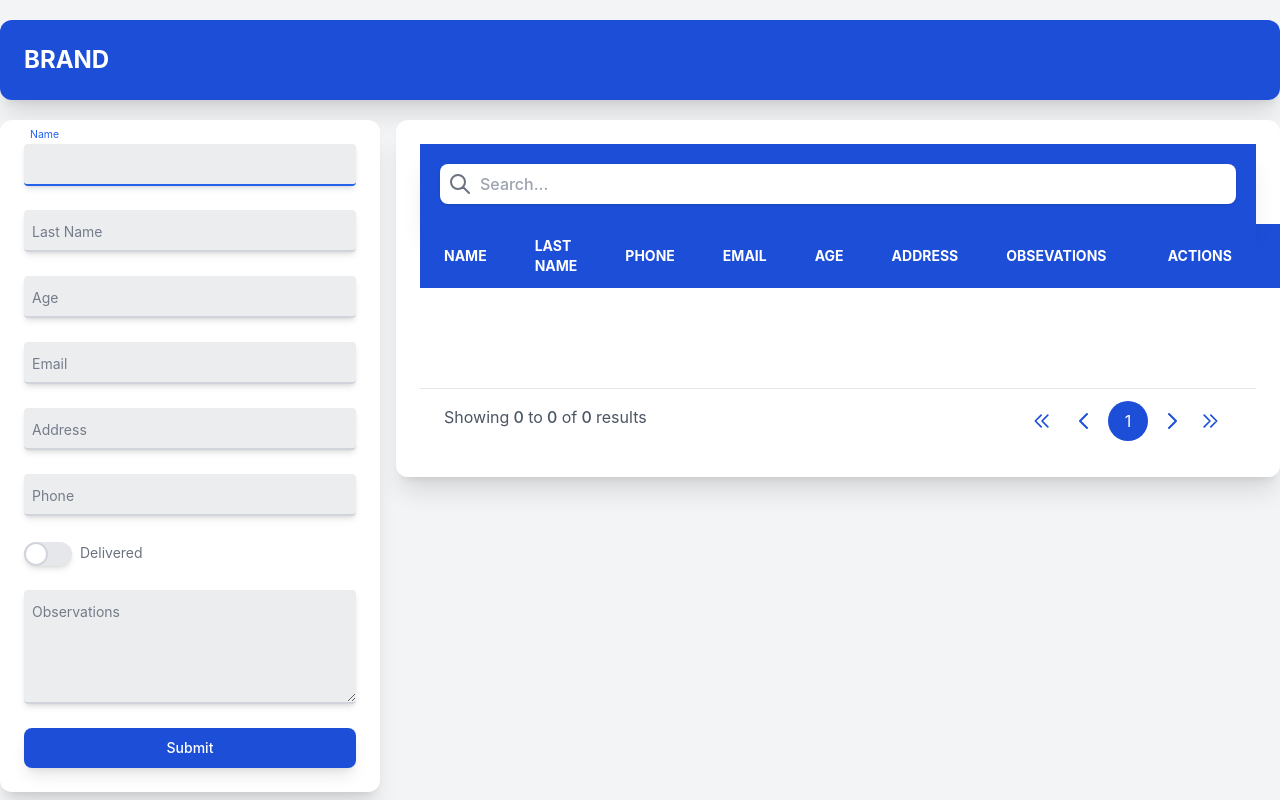
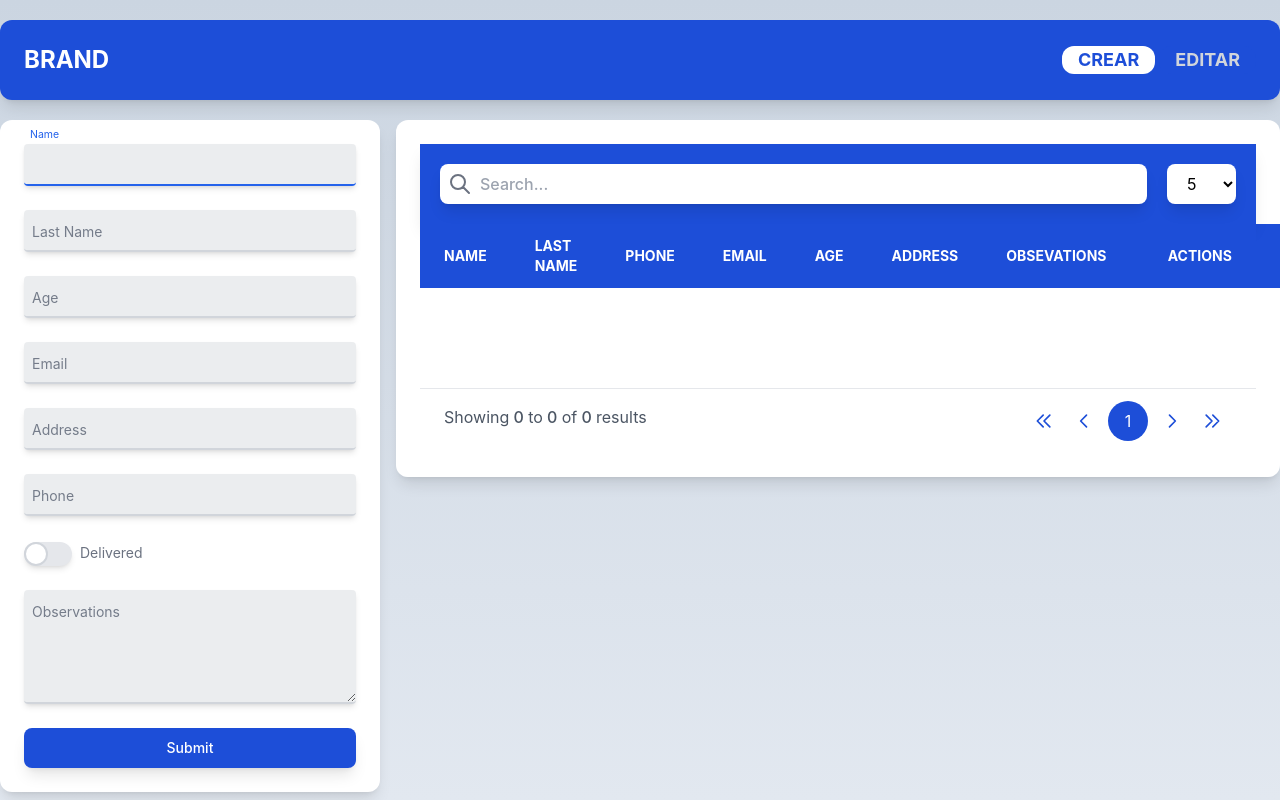
Before and after one commit to CesarAOrtiz/formulario-registro-comidas, a React (Create React App) app: page / in a window 1280 px wide. Built offline with nearby package versions, Linux system fonts and the light colour scheme.

Commit message:
bg cambiado a slate y agregado el select de cantidas de filas por página

```diff
--- a/src/App.js
+++ b/src/App.js
@@ -7,10 +7,11 @@ import Table from "./components/Table";
 function App() {
   return (
     <RecordsProvider>
-      <main className="min-h-screen w-full bg-gray-100 flex flex-col items-center">
-        <Card className="bg-blue-700 text-white text-lg font-bold uppercase shadow-xl rounded-xl w-full container my-5">
-          <Header className="shadow-xl" />
+      <main className="min-h-screen w-full bg-gray-100 flex flex-col items-center bg-gradient-to-b from-slate-300 to-slate-200">
+        <Card className="bg-blue-700 text-white text-lg font-bold uppercase shadow-lg rounded-xl w-full container my-5">
+          <Header />
         </Card>
+
         <section className="flex justify-evenly container">
           <Card className="bg-white min-w-[250px] w-[90%] max-w-[380px] h-full max-h-[770px] mr-4">
             <Form />
--- a/src/components/Card/Card.jsx
+++ b/src/components/Card/Card.jsx
@@ -1,8 +1,6 @@
-import React from "react";
-
 export default function Card({ children, className, ...props }) {
   return (
-    <div className={`p-6 shadow-xl rounded-xl ${className}`} {...props}>
+    <div className={`p-6 shadow-lg rounded-xl ${className}`} {...props}>
       {children}
     </div>
   );
--- a/src/components/Form/Input.jsx
+++ b/src/components/Form/Input.jsx
@@ -1,5 +1,3 @@
-import React from "react";
-
 export default function Input({
   error,
   helperText,
--- a/src/components/Form/Textarea.jsx
+++ b/src/components/Form/Textarea.jsx
@@ -1,5 +1,3 @@
-import React from "react";
-
 export default function Textarea({
   label,
   className,
--- a/src/components/Header/Header.jsx
+++ b/src/components/Header/Header.jsx
@@ -1,11 +1,22 @@
 export default function Header({ className, ...props }) {
   return (
     <header {...props}>
-      <div className="flex items-center justify-between">
-        <a href="/" className="text-2xl font-bold text-white">
+      <nav className="w-full flex items-center justify-between">
+        <a href="/" className="block text-2xl font-bold text-white">
           <span>Brand</span>
         </a>
-      </div>
+
+        <div className="w-full">
+          <ul className="flex flex-grow justify-end items-center space-x-1">
+            <li className="bg-white text-blue-700 hover:text-blue-600 px-4 rounded-xl cursor-pointer">
+              Crear
+            </li>
+            <li className="bg-blue-700 text-gray-300 hover:text-white px-4 rounded-xl cursor-pointer">
+              Editar
+            </li>
+          </ul>
+        </div>
+      </nav>
     </header>
   );
 }
--- a/src/components/Table/Table.jsx
+++ b/src/components/Table/Table.jsx
@@ -1,6 +1,6 @@
-import Footer from "./Footer";
+import TablePagination from "./TablePagination";
+import Search from "./Search";
 import Switch from "../Form/Switch";
-import Search from "../Header/Search";
 import Delete from "../../icons/Delete";
 import Edit from "../../icons/Edit";
 import See from "../../icons/See";
@@ -9,6 +9,7 @@ import { useRecords } from "../../contexts/RecordsContext";
 import usePagination from "../../hooks/usePagination";
 
 import swal from "sweetalert2";
+import { useState } from "react";
 
 const headers = [
   "Name",
@@ -22,8 +23,9 @@ const headers = [
 ];
 
 export default function Table({ className, ...props }) {
+  const [pageSize, setPageSize] = useState(5);
   const { filteredRecords: records, dispatcher, setFilterValue } = useRecords();
-  const { page, ...pagination } = usePagination(records, 5);
+  const { page, ...pagination } = usePagination(records, pageSize);
 
   const handleDelete = async (id) => {
     const { isConfirmed } = await swal.fire({
@@ -48,8 +50,27 @@ export default function Table({ className, ...props }) {
 
   return (
     <>
-      <div className="bg-blue-700 shadow-xl p-5 sticky top-0 left-0 z-10">
-        <Search onChange={(e) => setFilterValue(e.target.value)} />
+      <div className="bg-blue-700 w-full shadow-lg p-5 sticky top-0 left-0 z-10 flex justify-between">
+        <div className="w-full mr-5">
+          <Search
+            className="flex flex-grow shadow-lg"
+            onChange={(e) => setFilterValue(e.target.value)}
+          />
+        </div>
+        {/* <select >
+          <option value="">All</option>
+          <option value="true">Delivered</option>
+          <option value="false">Not Delivered</option>
+        </select> */}
+        <select
+          title="pageSize"
+          className="py-2 px-4 bg-white shadow-lg rounded-lg cursor-pointer focus:outline-none"
+          onChange={(e) => setPageSize(Number(e.target.value))}
+        >
+          <option value="5">5</option>
+          <option value="10">10</option>
+          <option value="15">15</option>
+        </select>
       </div>
       <table className={`table-fixed ${className}`} {...props}>
         <thead>
@@ -121,7 +142,10 @@ export default function Table({ className, ...props }) {
         </tbody>
       </table>
 
-      <Footer className="sticky bottom-0 left-0" pagination={pagination} />
+      <TablePagination
+        className="sticky bottom-0 left-0"
+        pagination={pagination}
+      />
     </>
   );
 }
--- a/src/components/Table/Footer.jsx
+++ b/src/components/Table/TablePagination.jsx
@@ -1,4 +1,3 @@
-import React from "react";
 import LeftRow from "../../icons/LeftRow";
 import RightRow from "../../icons/RightRow";
 import DoubleLeft from "../../icons/DoubleLeft";
@@ -15,13 +14,13 @@ const Button = ({ className, children, ...props }) => {
   );
 };
 
-export default function Footer({ className, pagination, ...props }) {
+export default function TablePagination({ className, pagination, ...props }) {
   return (
     <div
       className={`bg-white px-4 py-3 flex items-center justify-between border-t border-gray-200 sm:px-6 ${className}`}
       {...props}
     >
-      <div className="flex flex-1 items-center justify-between flex-col lg:flex-row">
+      <nav className="flex flex-1 items-center justify-between flex-col lg:flex-row">
         <p className="text-md text-gray-600 md:pb-2">
           Showing
           <span className="font-medium">{` ${pagination.start} `}</span>
@@ -31,7 +30,7 @@ export default function Footer({ className, pagination, ...props }) {
           <span className="font-medium">{` ${pagination.length} `}</span>
           results
         </p>
-        <nav
+        <div
           className="relative z-0 inline-flex rounded-md"
           aria-label="Pagination"
         >
@@ -39,7 +38,7 @@ export default function Footer({ className, pagination, ...props }) {
             <DoubleLeft />
           </Button>
           <Button onClick={pagination.prev}>
-            <LeftRow className="w-6" />
+            <LeftRow />
           </Button>
           <button
             aria-current="page"
@@ -48,13 +47,13 @@ export default function Footer({ className, pagination, ...props }) {
             {pagination.current}
           </button>
           <Button onClick={pagination.next}>
-            <RightRow className="w-6" />
+            <RightRow />
           </Button>
           <Button onClick={pagination.last}>
             <DoubleRight />
           </Button>
-        </nav>
-      </div>
+        </div>
+      </nav>
     </div>
   );
 }
--- a/src/icons/DoubleLeft.jsx
+++ b/src/icons/DoubleLeft.jsx
@@ -1,7 +1,7 @@
-export default function DoubleLeft(props) {
+export default function DoubleLeft({ className, ...props }) {
   return (
     <svg
-      className="w-5 h-5"
+      className={`w-6 h-5 ${className}`}
       fill="none"
       stroke="currentColor"
       viewBox="0 0 24 24"
--- a/src/icons/DoubleRight.jsx
+++ b/src/icons/DoubleRight.jsx
@@ -1,7 +1,7 @@
-export default function DoubleRight(props) {
+export default function DoubleRight({ className, ...props }) {
   return (
     <svg
-      className="w-5 h-5"
+      className={`w-6 h-5 ${className}`}
       fill="none"
       stroke="currentColor"
       viewBox="0 0 24 24"
--- a/src/icons/LeftRow.jsx
+++ b/src/icons/LeftRow.jsx
@@ -1,7 +1,7 @@
-export default function LeftRow(props) {
+export default function LeftRow({ className, ...props }) {
   return (
     <svg
-      className="w-5 h-5"
+      className={`w-6 h-5 ${className}`}
       fill="none"
       stroke="currentColor"
       viewBox="0 0 24 24"
--- a/src/icons/RightRow.jsx
+++ b/src/icons/RightRow.jsx
@@ -1,7 +1,7 @@
-export default function RightRow(props) {
+export default function RightRow({ className, ...props }) {
   return (
     <svg
-      className="w-5 h-5"
+      className={`w-6 h-5 ${className}`}
       fill="none"
       stroke="currentColor"
       viewBox="0 0 24 24"
```
Also changed, not shown: src/components/Table/Search.jsx (renamed from src/components/Header/Search.jsx).
